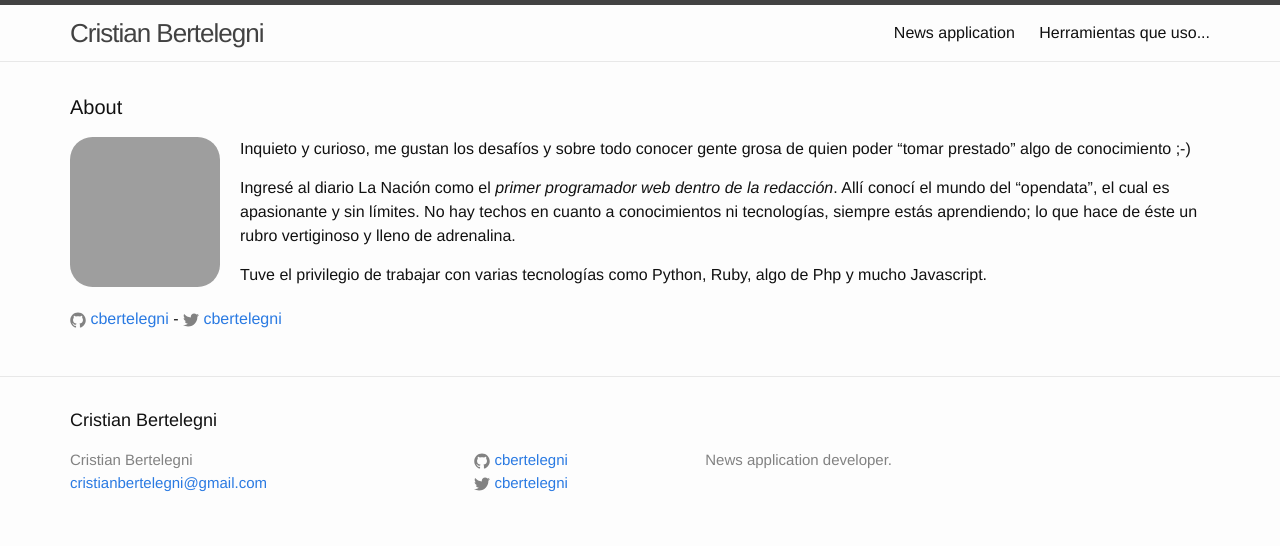
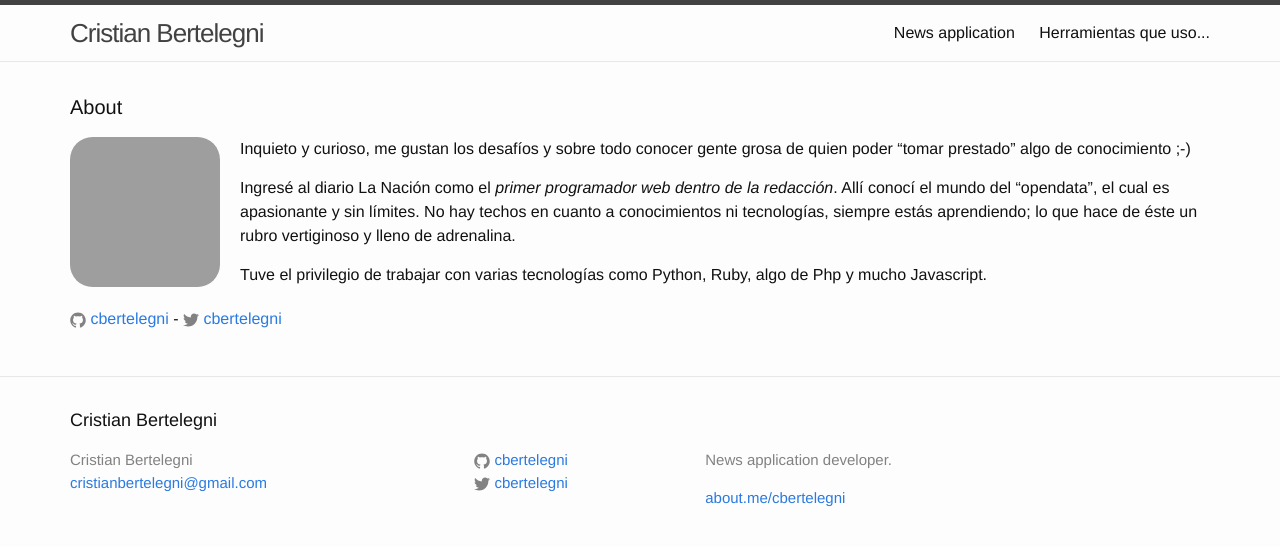
Before and after one commit to cbertelegni/cbertelegni, a Jekyll site: the page built from index.html, in a window 1280 px wide. Shown: the top 546 px of the page. Built offline with Jekyll 4.4.1, drawn with Linux system fonts in a browser that asks for light colours; grey boxes are pictures that could not be loaded.

Commit message:
Update footer.html

```diff
--- a/_includes/footer.html
+++ b/_includes/footer.html
@@ -30,6 +30,7 @@
 
       <div class="footer-col footer-col-3">
         <p>{{ site.description }}</p>
+        <p><a href="https://about.me/cbertelegni" target="_blanñ">about.me/cbertelegni</a></p>
       </div>
     </div>
 
```
